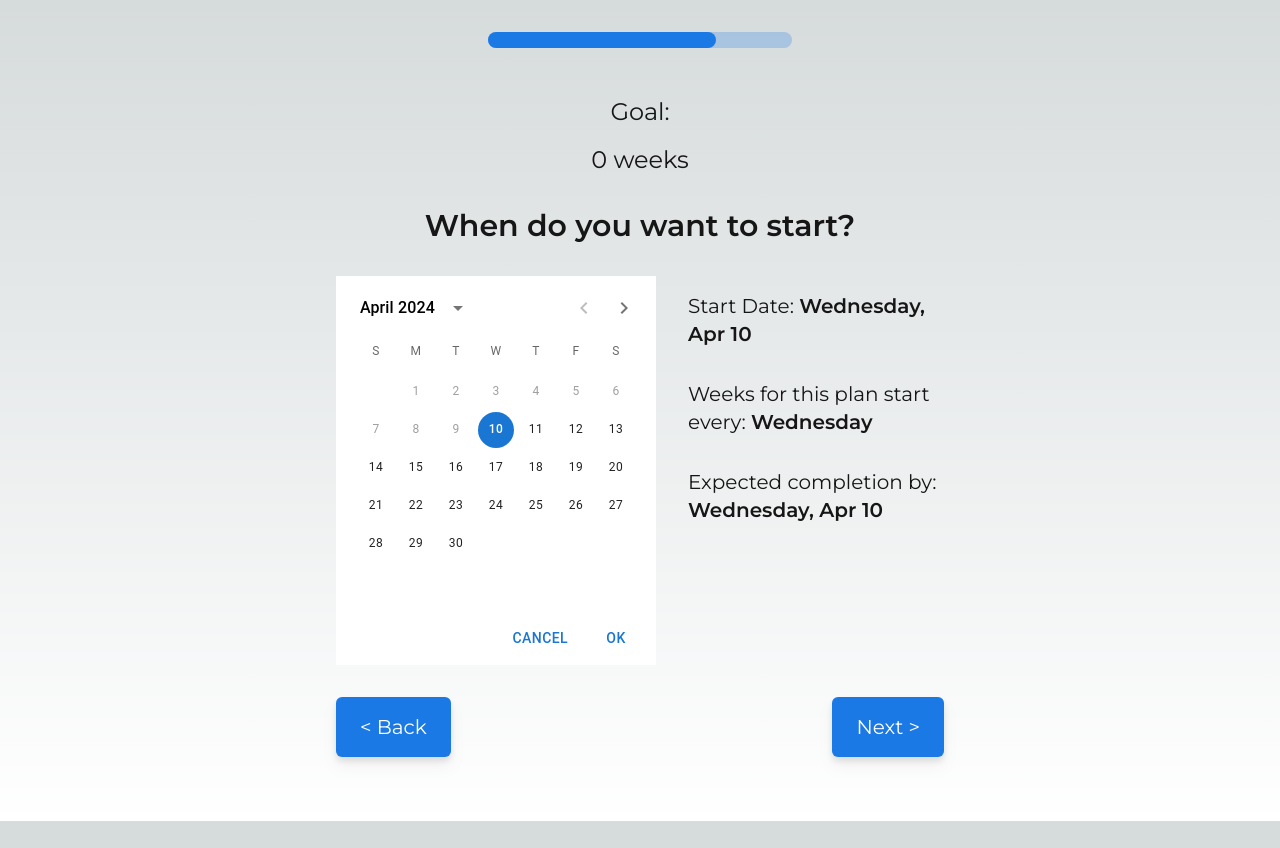
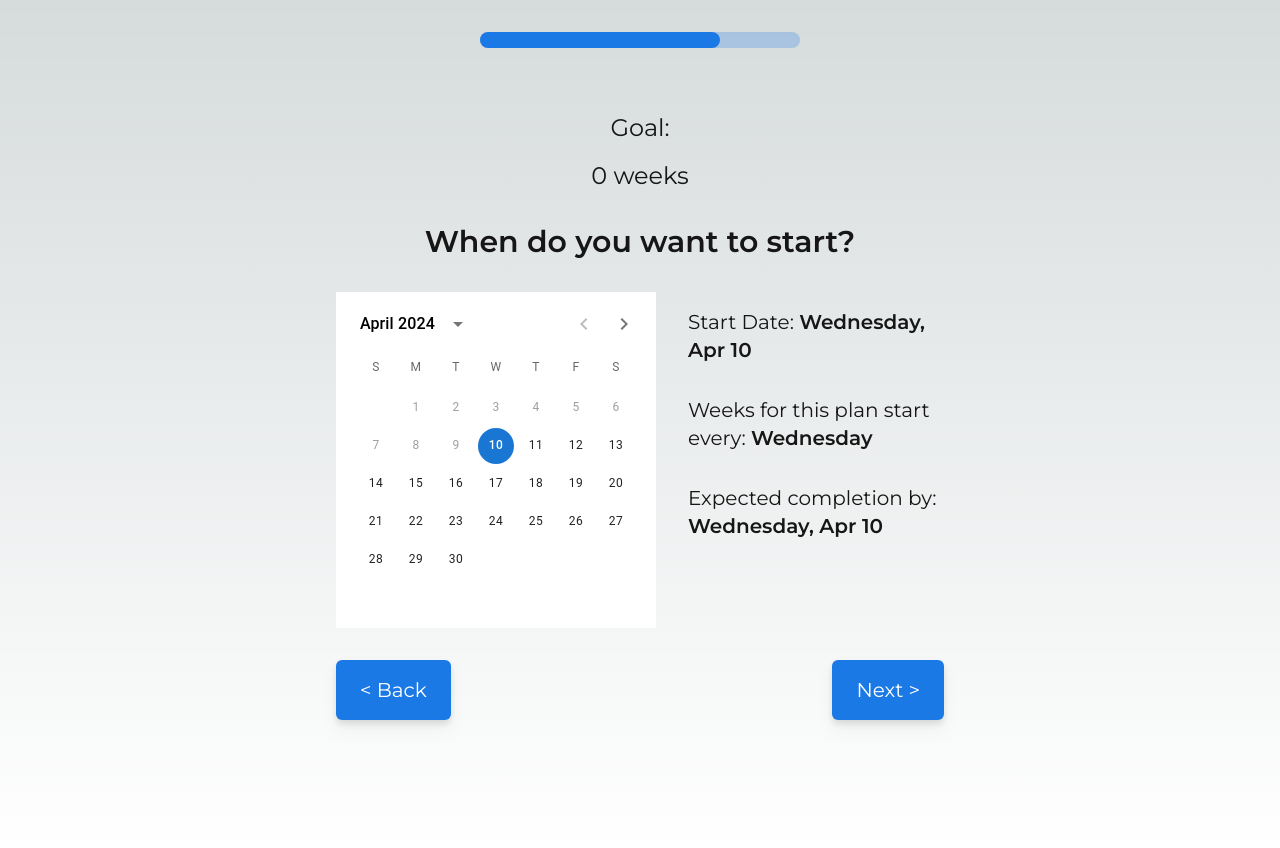
Before and after one commit to AlejandroALopez/overplan, a Next.js app: page /planner/dates in a window 1280 px wide. Before the commit the page ends 821 px from the top, so only its background shows below. Built offline with nearby package versions, Linux system fonts and the light colour scheme.

Commit message:
fixed planner progress bar + calendar

```diff
--- a/src/app/dashboard/layout.tsx
+++ b/src/app/dashboard/layout.tsx
@@ -9,7 +9,7 @@ export const metadata: Metadata = {
   description: "Keep track of the tasks for the week",
 };
 
-export default function RootLayout({
+export default function DashboardLayout({
   children,
 }: Readonly<{
   children: React.ReactNode;
--- a/src/app/dashboard/week/page.tsx
+++ b/src/app/dashboard/week/page.tsx
@@ -208,7 +208,7 @@ export default function Week() {
                     <ProgressBar />
                 </div>
                 <div className="flex flex-col justify-center items-center w-2/6 gap-4">
-                    <p className="text-xl text-[#3e3737]">Week ends on:</p>
+                    <p className="text-xl text-[#B3B3B3]">Week ends on:</p>
                     <p className="text-xl">Monday 7th (5 days)</p>
                 </div>
             </div>
--- a/src/app/planner/dates/page.tsx
+++ b/src/app/planner/dates/page.tsx
@@ -39,10 +39,7 @@ export default function SetDates() {
     return (
         <LocalizationProvider dateAdapter={AdapterDayjs}>
             <main className="flex min-h-screen flex-col items-center p-8">
-                <div className="h-4 w-1/4 bg-primary bg-opacity-25 rounded-3xl">
-                    <div className={`h-4 w-3/4 bg-primary rounded-3xl`} />
-                </div>
-                <p className="text-2xl mt-12">
+                <p className="text-2xl mt-8">
                     Goal: <span className="font-semibold">{goal}</span>
                 </p>
                 <p className="text-2xl mt-4">{weeks} weeks</p>
@@ -54,12 +51,14 @@ export default function SetDates() {
                                 hidden: true,
                             },
                             actionBar: {
-                                hidden: true,
+                                actions: []
                             }
-                        }}
-                        onChange={(value) => changeDayHandler(value)}
-                        disablePast
-                        defaultValue={dayjs(day)}
+                        }
+                    }
+
+                    onChange={(value) => changeDayHandler(value)}
+                    disablePast
+                    defaultValue={dayjs(day)}
                     />
                     <div className="flex flex-col gap-8 my-4">
                         <p className="text-xl">Start Date: {" "}
--- a/src/app/planner/goal/page.tsx
+++ b/src/app/planner/goal/page.tsx
@@ -39,9 +39,6 @@ export default function Goal() {
 
     return (
         <main className="flex min-h-screen flex-col items-center p-8">
-            <div className="h-4 w-1/4 bg-primary bg-opacity-25 rounded-3xl">
-                <div className={`h-4 w-1/4 bg-primary rounded-3xl`} />
-            </div>
             <p className="text-3xl mt-20">Let&apos;s build the best plan for you</p>
             <p className="text-3xl font-semibold mt-16">{question}</p>
             <input
--- /dev/null
+++ b/src/app/planner/layout.tsx
@@ -0,0 +1,27 @@
+import PlannerProgressBar from "@/components/plannerProgressBar";
+import type { Metadata } from "next";
+import { Montserrat } from "next/font/google";
+
+const montserrat = Montserrat({ subsets: ["latin"] });
+
+export const metadata: Metadata = {
+    title: "Planner",
+    description: "Let the AI create a plan for you",
+};
+
+export default function PlannerLayout({
+    children,
+}: Readonly<{
+    children: React.ReactNode;
+}>) {
+    return (
+        <html lang="en">
+            <body className={montserrat.className}>
+                <div className="flex justify-center mt-8">
+                    <PlannerProgressBar />
+                </div>
+                {children}
+            </body>
+        </html>
+    );
+}
--- a/src/app/planner/review/page.tsx
+++ b/src/app/planner/review/page.tsx
@@ -23,10 +23,7 @@ export default function ReviewPlan() {
 
     return (
         <main className="flex min-h-screen flex-col items-center p-8">
-            <div className="h-4 w-1/4 bg-primary bg-opacity-25 rounded-3xl">
-                <div className={`h-4 w-4/4 bg-primary rounded-3xl`} />
-            </div>
-            <p className="text-3xl font-semibold mt-20">{title}</p>
+            <p className="text-3xl font-semibold mt-12">{title}</p>
             <div className="flex flex-row flex-wrap w-full justify-evenly items-center mt-20">
                 <div className="flex flex-row gap-4">
                     <Image src={Compass} alt="goal icon" />
@@ -50,7 +47,7 @@ export default function ReviewPlan() {
                     </div>
                 </div>
             </div>
-            <div className="flex flex-row justify-between my-24 w-1/2">
+            <div className="flex flex-row justify-between my-36 w-1/2">
                 <Link href="/planner/dates">
                     <button
                         className={`py-4 px-6 border-none rounded-md bg-primary
--- a/src/app/planner/weeks/page.tsx
+++ b/src/app/planner/weeks/page.tsx
@@ -50,10 +50,7 @@ export default function SetWeeks() {
 
     return (
         <main className="flex min-h-screen flex-col items-center p-8">
-            <div className="h-4 w-1/4 bg-primary bg-opacity-25 rounded-3xl">
-                <div className={`h-4 w-2/4 bg-primary rounded-3xl`} />
-            </div>
-            <p className="text-2xl mt-12">
+            <p className="text-2xl mt-8">
                 Goal: <span className="font-semibold">{goal}</span>
             </p>
             <p className="text-3xl font-semibold mt-16">{question}</p>
--- a/src/components/plannerProgressBar.tsx
+++ b/src/components/plannerProgressBar.tsx
@@ -1,13 +1,24 @@
+'use client';
 
-interface ProgressBarProps {
-    step: number,
-}
+import { usePathname } from 'next/navigation'
 
-export default function PlannerProgressBar(props: ProgressBarProps) {
+interface PathsToPercentageType {
+    [key: string]: string
+};
+
+export default function PlannerProgressBar() {
+    const pathname = usePathname();
+
+    const pathsToPercentage: PathsToPercentageType = {
+        "/planner/goal": "w-1/4",
+        "/planner/weeks": "w-2/4",
+        "/planner/dates": "w-3/4",
+        "/planner/review": "w-4/4",
+    }
 
     return (
         <div className="h-4 w-1/4 bg-primary bg-opacity-25 rounded-3xl">
-            <div className={`h-4 w-${props.step}/4 bg-primary rounded-3xl`}/>
+            <div className={`h-4 ${pathsToPercentage[pathname]} bg-primary rounded-3xl`} />
         </div>
     );
 }
```
